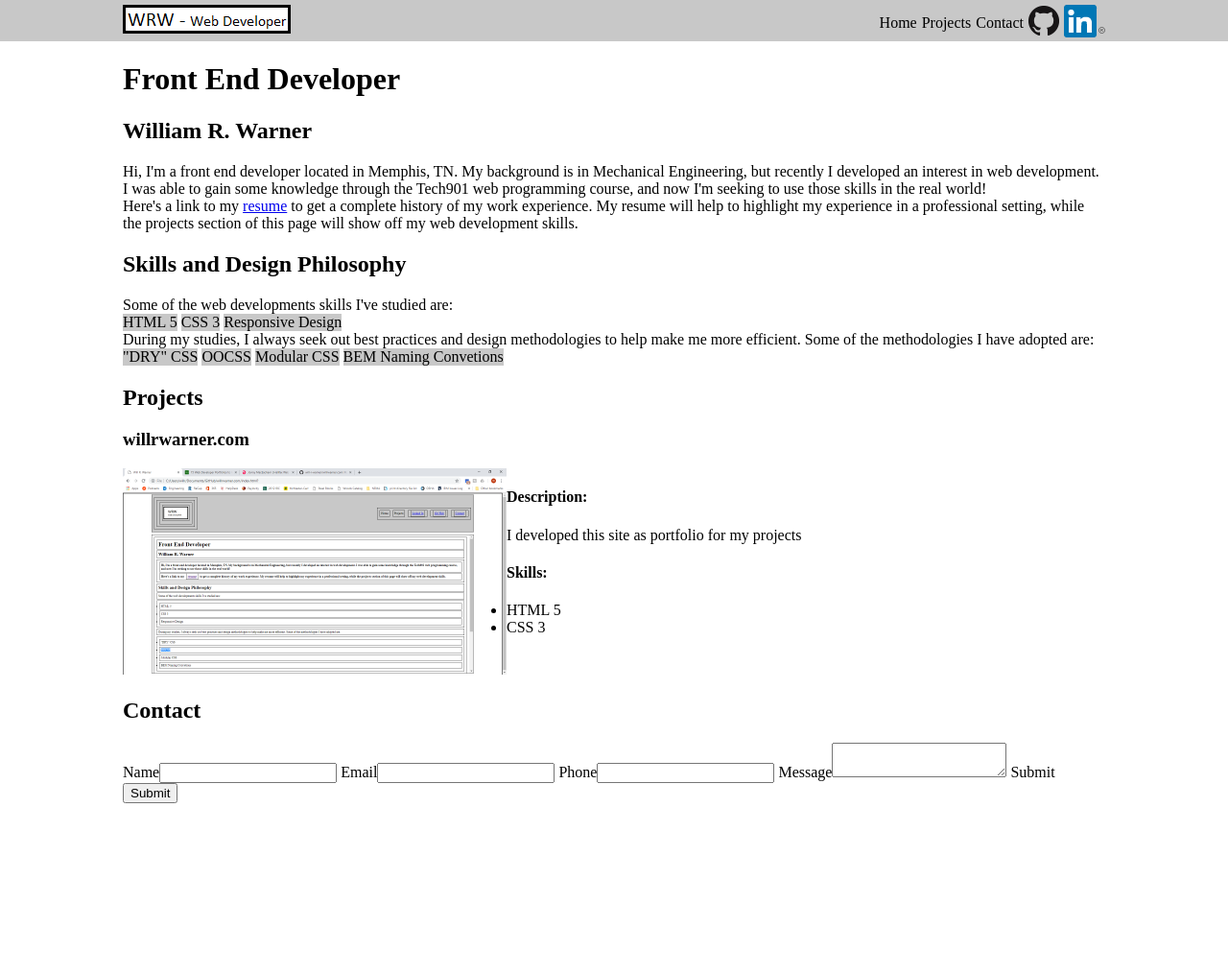
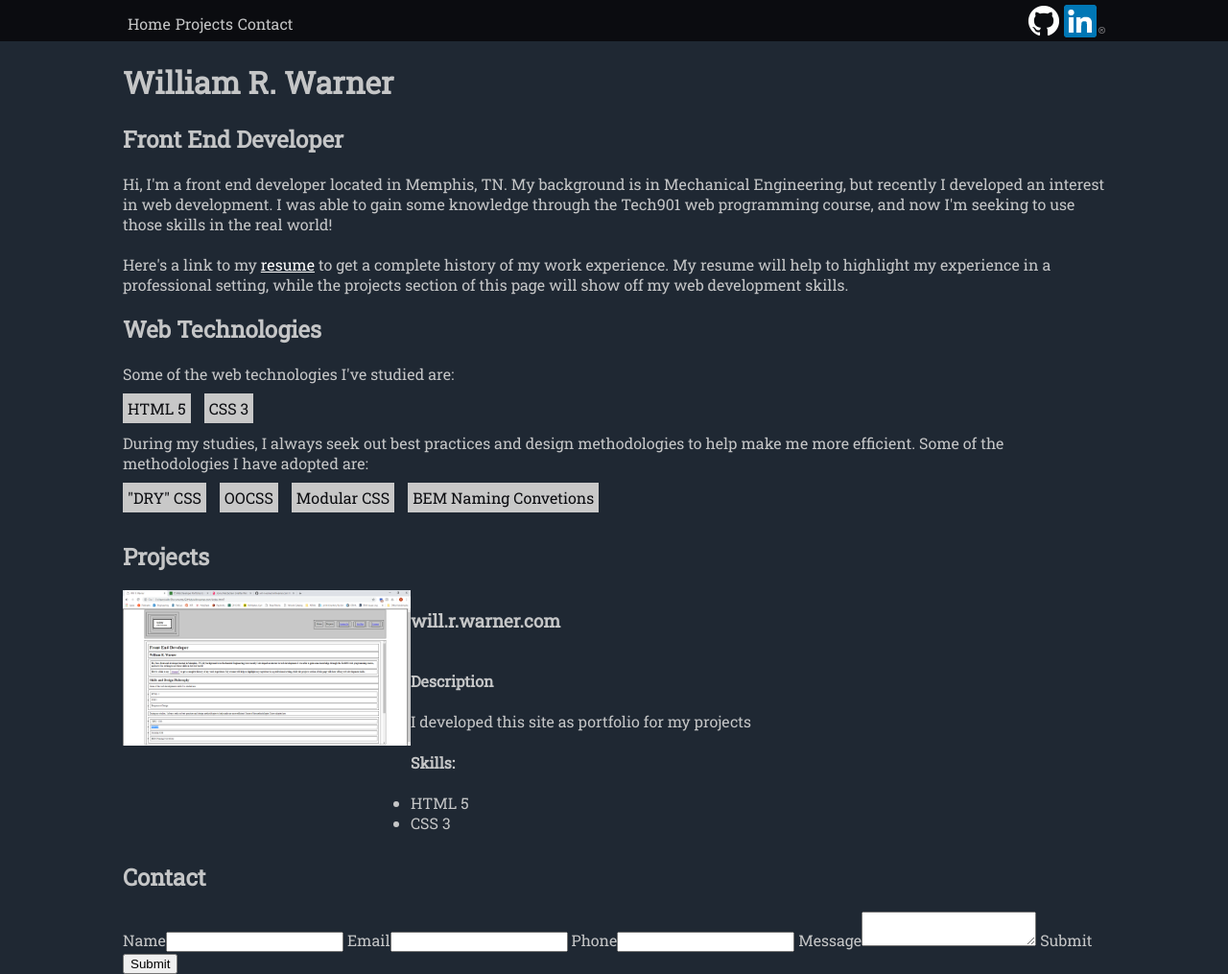
Before and after one commit to cofad/portfolio, a PHP site: page / in a window 1280 px wide. Shown: the whole page at 96% size. Run offline with PHP 8.4, Linux system fonts and the light colour scheme.

Commit message:
Color Scheme Updates

```diff
--- a/index.html
+++ b/index.html
@@ -4,47 +4,46 @@
     <meta charset="utf-8">
     <title>Will R. Warner</title>
     <link rel="stylesheet" href="style.css">
+	<link href="https://fonts.googleapis.com/css?family=Roboto+Slab" rel="stylesheet">
   </head>
   <body>
 
     <header class="header">
-    		<a class="header__logo" href="index.html">
-			<img src="img/wrw-logo.png" alt="logo">
-		</a>
-
        <ul class="header__group">
       	<li class="header__list-item">Home</li>
         <li class="header__list-item">Projects</li>
 		<li class="header__list-item">Contact</li>
+      </ul>
+
+      <ul class="header__group">
 	    <li class="header__list-item">
 			<a class="header__list-link" href="https://github.com/will-r-warner" target="_blank">
-				<img class ="header__image" src="img/GitHub-Mark-32px.png">
+				<img class ="header__image" src="img/GitHub-Mark-Light-32px.png">
 			</a>
 		</li>
        	<li class="header__list-item">
 			<a class="header__list-link" href="https://www.linkedin.com/in/will-r-warner" target="_blank">
-				<img src="img/In-2C-34px-R.png">
+				<img src="img/In-2CREV-34px-R.png">
 			</a>
 		</li>
       </ul>
     </header>
 
     <main class="main">
-      <div class="main__main-group">
-        <h1>Front End Developer</h1>
-        <h2>William R. Warner</h2>
+      <div class="intro">
+        <h1>William R. Warner</h1>
+        <h2>Front End Developer</h2>
 
         <p>Hi, I'm a front end developer located in Memphis, TN. My background is in Mechanical Engineering, but recently I developed an interest in web development. I was able to gain some knowledge through the Tech901 web programming course, and now I'm seeking to use those skills in the real world!</p>
+		<br>
+        <p>Here's a link to my <a class="intro__link" href="docs/William_Warner_Resume_20181222.pdf" target="_blank">resume</a> to get a complete history of my work experience. My resume will help to highlight my experience in a professional setting, while the projects section of this page will show off my web development skills.</p>
 
-        <p>Here's a link to my <a href="docs/William_Warner_Resume_20181222.pdf" target="_blank">resume</a> to get a complete history of my work experience. My resume will help to highlight my experience in a professional setting, while the projects section of this page will show off my web development skills.</p>
-
-        <h2>Skills and Design Philosophy</h2>
-        <p>Some of the web developments skills I've studied are:</p>
+        <h2>Web Technologies</h2>
+        <p>Some of the web technologies I've studied are:</p>
 
         <ul class="main-group__list">
           <li class="main-group__list-item">HTML 5</li>
           <li class="main-group__list-item">CSS 3</li>
-          <li class="main-group__list-item">Responsive Design</li>
         </ul>
 
         <p>During my studies, I always seek out best practices and design methodologies to help make me more efficient. Some of the methodologies I have adopted are:</p>
@@ -61,15 +60,13 @@
       <div class="main__group">
         <h2>Projects</h2>
 
-        <div class="main__project">
-          <h3 class="main__project-title">willrwarner.com</h3>
-          <div class="main__project-content">
-            <div>
+		<div class="project-card">
+			<div class="project-card__image">
 				<img class="main__project-image" src="img/willrwarner.com.png" alt ="willrwarner.com page image">
 			</div>
-
-            <div>
-              <h4>Description:</h4>
+			<h3 class="project-card__title">will.r.warner.com</h3>
+			<div class="project-card_content">
+				<h4>Description</h4>
 				<p>I developed this site as portfolio for my projects</p>
 
 			  <h4>Skills:</h4>
@@ -78,10 +75,7 @@
                 <li>CSS 3</li>
               </ul>
             </div>
-
 			</div>
-        </div>
-
 		</div>
 
       <div class="main__group">
--- a/style.css
+++ b/style.css
@@ -1,9 +1,12 @@
 /*RESETS*/
-main, body, footer, nav, p, section, div, a, span, header, ul{
+main, body, footer, nav, p, section, div, a, span, header, ul, li{
   box-sizing: border-box;
 
   margin: 0;    /*Add for production*/
   padding: 0;   /*Add for production*/
+
+	font-family: 'Roboto Slab', serif;
+	color: #C5C6C7;
 }
 
 /* * {
@@ -37,7 +40,7 @@ body {
   justify-content: space-between;
   align-items: center;
 
-  background-color: rgb(200,200,200);
+  background-color: #0B0C10;
 }
 
 .header__list-item{
@@ -47,9 +50,19 @@ body {
   padding-right; 5px;
 }
 
+.intro__link {
+	color: white;
+}
+
 .main-group__list-item {
   list-style-type: none;
   display: inline-block;
+
+  margin: 10px 10px 10px 0;
+  padding: 5px;
+
+  color: #0B0C10;
+  background-color: #45A29E;
 }
 
 .header__group {
@@ -66,6 +79,8 @@ body {
   flex: 1;          /*Allows main to take up the available space*/
 
   overflow: auto;   /*Allows for scrolling*/
+
+  background-color: #1F2833;
 }
 
 .main-group__list-item {
@@ -82,3 +97,24 @@ body {
   margin: 0;    /*Remove this for production*/
   padding: 0;   /*Remove this for production*/
 }
+
+.project-card {
+
+	display: grid;
+	grid-template-areas: "image	title"
+										 "image	content";
+	grid-template-columns: 300px 1fr;
+	grid-template-rows: auto minmax(200px, 1fr);
+}
+
+.project-card__title {
+	grid-area: title;
+}
+
+.project-card__image {
+	grid-area: image;
+}
+
+.project-card__content {
+	grid-area: body;
+}
```
Lines whose indentation alone changed are shown as unchanged.
